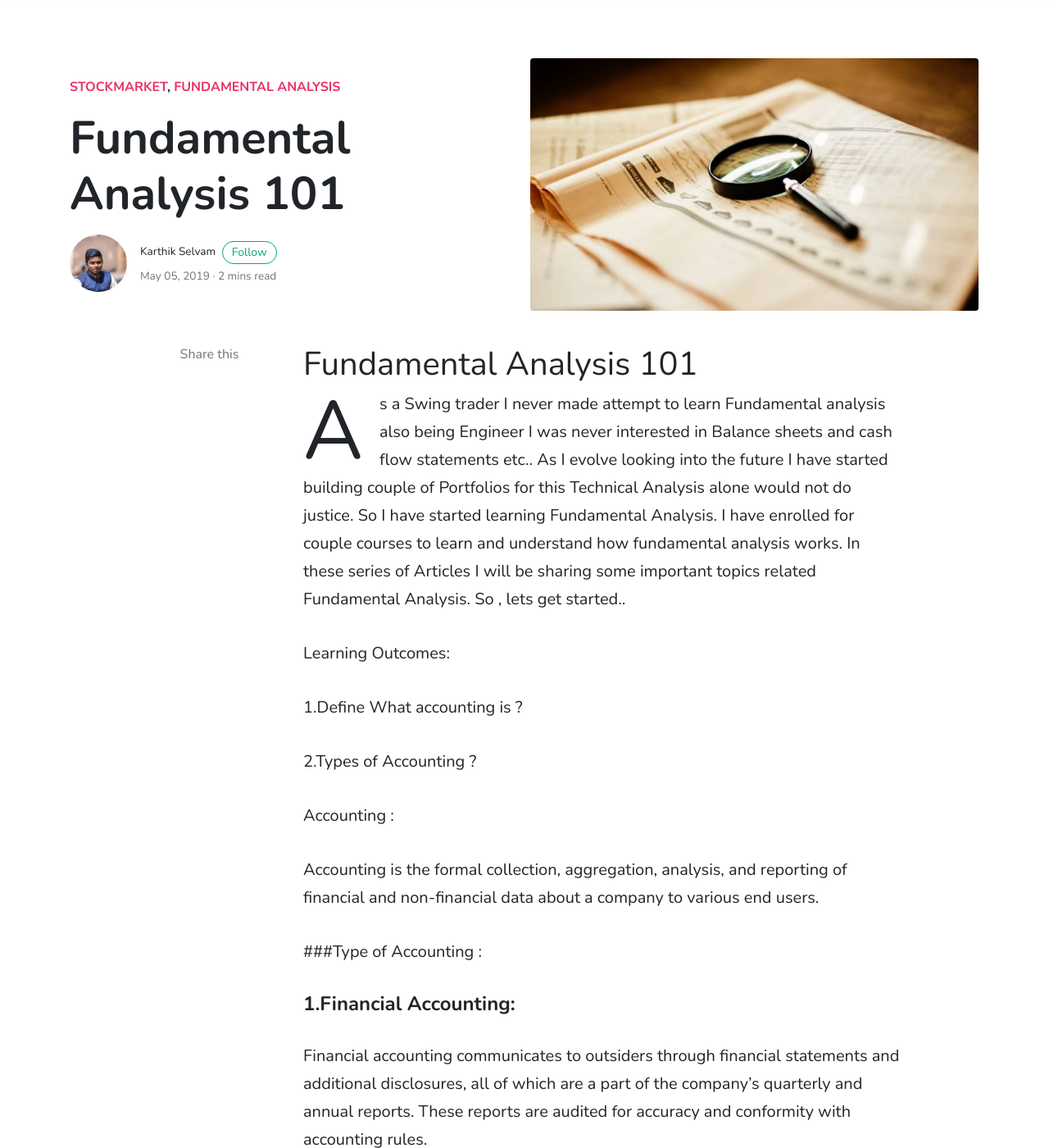
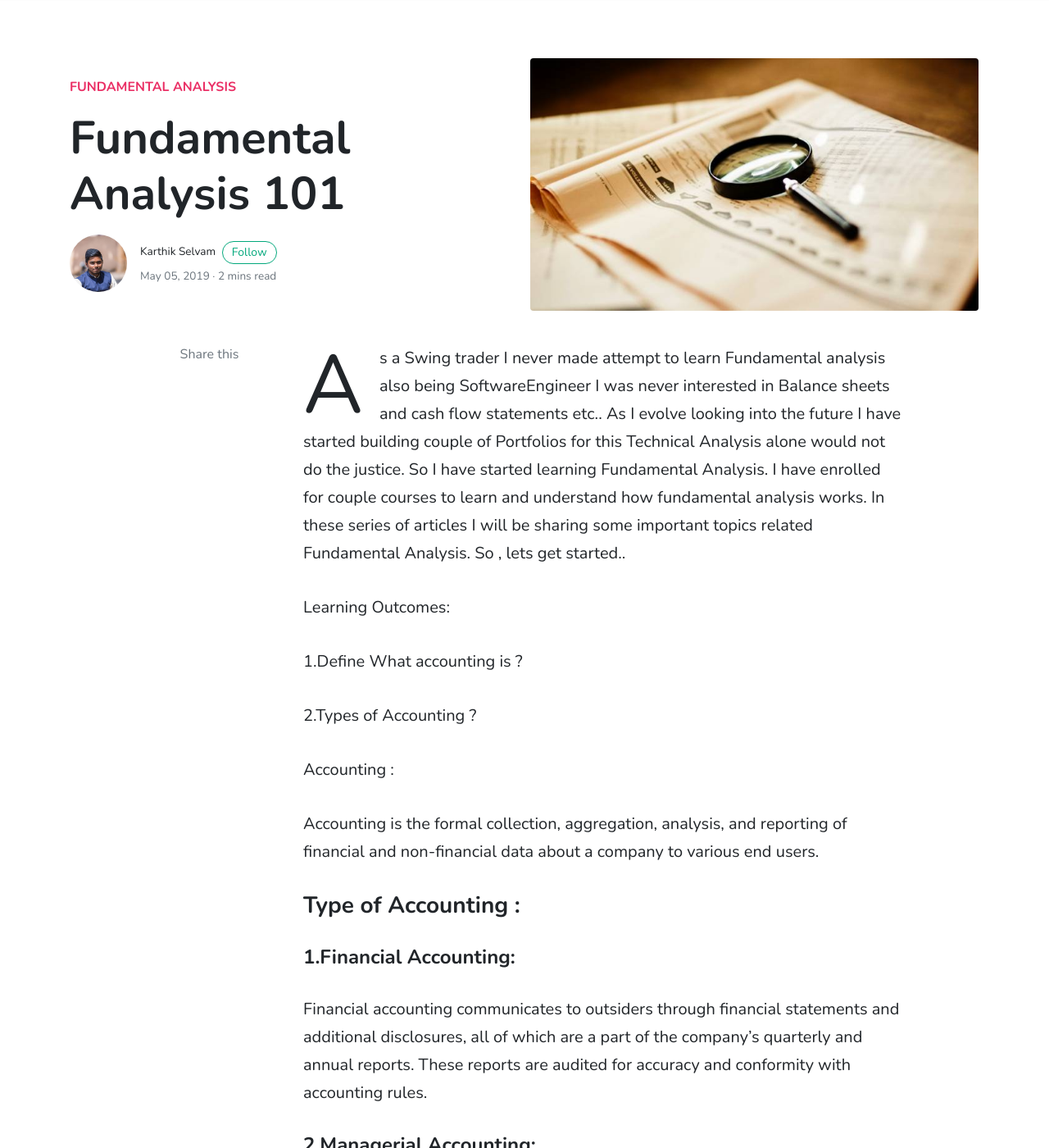
Before and after one commit to karthiikselvam/MindfulTrading, a Jekyll site: the page built from _posts/2019-05-05-Fundamental-Analysis-Basics-01.md, in a window 1280 px wide and 1400 px high. Shown: the whole window at 82% size. Built offline with Jekyll 4.4.1, drawn with Linux system fonts in a browser that asks for light colours; nearby versions of some CDN libraries; comment, search, counter and statistics services are not loaded; some of the changed text lies outside the part shown.

Commit message:
Restructure

```diff
--- a/_layouts/post.html
+++ b/_layouts/post.html
@@ -64,7 +64,7 @@ layout: default
 
 
 		<div class="col-md-12 col-lg-8">
-           	<h1>{{ page.title}}</h1>
+           	<!-- <h1>{{ page.title}}</h1>  -->
             <!-- Article -->
 			<article class="article-post">
 			{{ content }}
--- a/_pages/categories.html
+++ b/_pages/categories.html
@@ -15,7 +15,7 @@ permalink: "/categories.html"
         {% for post in pages_list %}
         {% if post.title != null %}
           {% if group == null or group == post.group %}
-          <li><a class="text-muted" href="{{site.baseurl}}/{{post.url}}">{{ post.title }}</a></li>
+          <li><a class="text-muted" href="{{site.baseurl}}/{{post.url}}">{{post.title }}</a></li>
           {% endif %}
         {% endif %}
         {% endfor %}
--- a/_posts/2019-05-05-Fundamental-Analysis-Basics-01.md
+++ b/_posts/2019-05-05-Fundamental-Analysis-Basics-01.md
@@ -2,13 +2,13 @@
 layout: post
 title:  "Fundamental Analysis 101"
 author: karthik
-image: assets/images/FundamentalAnalysis101.jpg
-categories: [ StockMarket, Fundamental Analysis ]
+image: assets/images/FundamentalAnalysis/FundamentalAnalysis101.jpg
+categories: [ Fundamental Analysis ]
 ---
 
 
-As a Swing trader I never made attempt to learn Fundamental analysis also being Engineer I was never interested in Balance sheets and cash flow statements etc..
-As I evolve looking into the future I have started building couple of Portfolios for this Technical Analysis alone would not do justice. So I have started learning Fundamental Analysis. I have enrolled for couple courses to learn and understand how fundamental analysis works. In these series of Articles I will be sharing some important topics related Fundamental Analysis. So , lets get started..
+As a Swing trader I never made attempt to learn Fundamental analysis also being SoftwareEngineer I was never interested in Balance sheets and cash flow statements etc..
+As I evolve looking into the future I have started building couple of Portfolios for this Technical Analysis alone would not do the justice. So I have started learning Fundamental Analysis. I have enrolled for couple courses to learn and understand how fundamental analysis works. In these series of articles I will be sharing some important topics related Fundamental Analysis. So , lets get started..
 
 
 Learning Outcomes:
@@ -21,7 +21,7 @@ Accounting :
 
 Accounting is the formal collection, aggregation, analysis, and reporting of financial and non-financial data about a company to various end users.
 
-###Type of Accounting :
+### Type of Accounting :
 
 #### 1.Financial Accounting:
 
@@ -43,6 +43,7 @@ Financial Accounting is based on Accruals.
 
 Accrual Accounting occurs through the process of revenue recognition and matching costs to revenues. Revenue recognition means that a company can report revenue that is earned through delivery of service or product can measure this revenue and is reasonably sure of receiving this revenue.
 Matching costs to revenues means that expenses directly related to revenues are recognized in the same period as the revenues are recognized.
+
 In a nutshell, accrual accounting says that we do not have to see the cash to record a transaction.
 
 Some of the financial and non-financial reporting is mandated and that companies are required to release this periodically, typically quarterly.
```
Also changed, not shown: _posts/2019-01-21-is-intelligence-enough.md (deleted, +0 -18 lines), _posts/2019-01-22-never-stopped-worrying-never-loved-bomb.md (deleted, +0 -36 lines), _posts/2019-01-26-red-riding.md (deleted, +0 -18 lines), _posts/2019-02-20-test-post.md (deleted, +0 -24 lines), _posts/2019-02-28-Best-Resources-to-learn-Options.md (+2 -2 lines), _posts/2019-03-07-Option-Greeks.md (+4 -4 lines), _posts/2019-05-07-Monthly-Trade-Reviews.md (added, +11 -0 lines), assets/images/2019/MonthlyTradesReviews/May2019/COAL_INDIA_07MAY2019.png (added), assets/images/FundamentalAnalysis/FundamentalAnalysis101.jpg (renamed from assets/images/FundamentalAnalysis101.jpg), assets/images/Options/OptionChain.jpg (renamed from assets/images/OptionChain.jpg), assets/images/Options/OptionGreeks.jpg (renamed from assets/images/OptionGreeks.jpg), assets/images/Options/OptionsPremiumDiagram.jpg (renamed from assets/images/OptionsPremiumDiagram.jpg), assets/images/Options/best-resources-to-learn-options.jpg (renamed from assets/images/best-resources-to-learn-options.jpg), assets/images/red.jpg (deleted).
